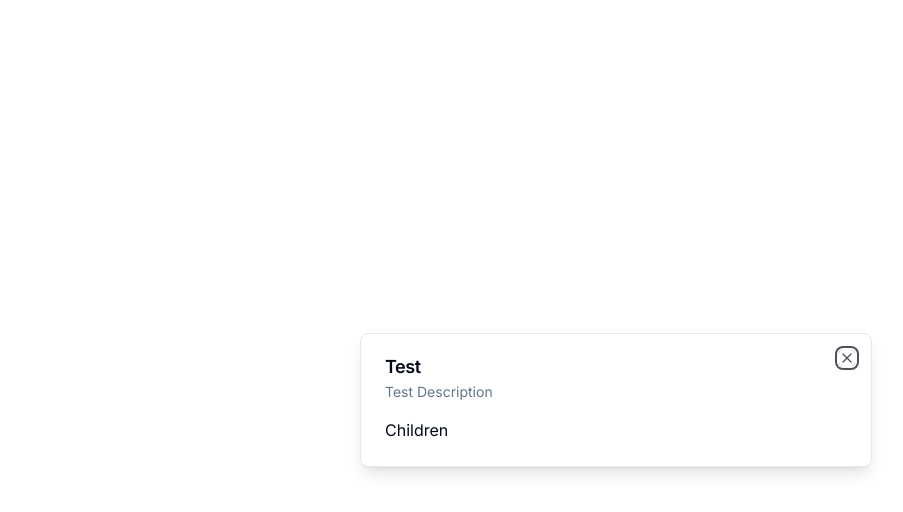
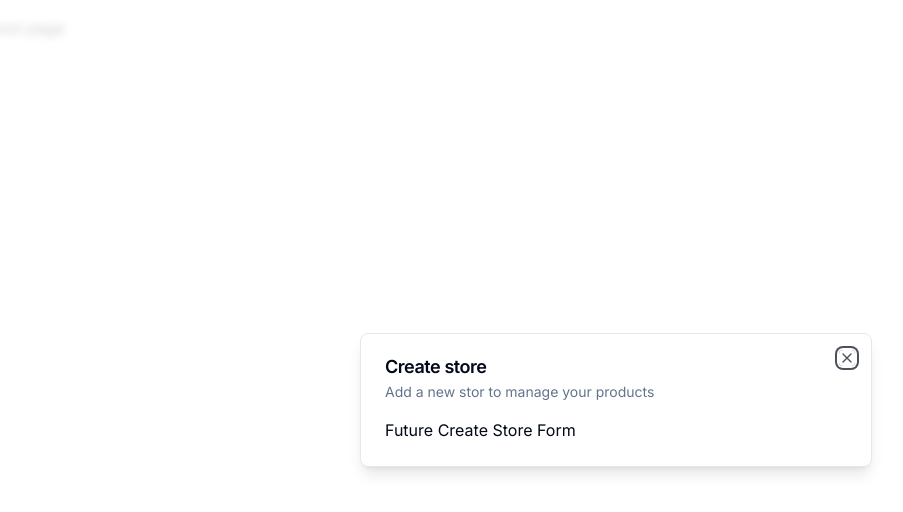
Before and after one commit to sheikhroman/ecommerce-admin, a Next.js app: page / in a window 1280 px wide. Shown: the top 512 px of the page, without its empty margins (24-927 px from the left). Built offline with nearby package versions, Linux system fonts and the light colour scheme.

Commit message:
hools provider done

```diff
--- a/app/(root)/page.tsx
+++ b/app/(root)/page.tsx
@@ -1,12 +1,21 @@
 "use client";
 import { Modal } from "@/components/ui/modal";
+import { useStoreModal } from "@/hooks/use-store-modal";
+import { useEffect } from "react";
 
-const SatupPage =()=> {
+const SatupPage = () => {
+  const onOpen = useStoreModal((state) => state.onOpen);
+  const isOpen = useStoreModal((state) => state.isOpen);
+  useEffect(() => {
+    if (!isOpen) {
+      onOpen();
+    }
+  }, [isOpen, onOpen]);
+
+
     return (
         <div className="p-4">
-        <Modal title="Test" description="Test Description" isOpen onClose={()=>{}}>
-        Children
-        </Modal>
+        root page
       </div>
     )
   }
--- a/app/layout.tsx
+++ b/app/layout.tsx
@@ -2,6 +2,8 @@
 import type { Metadata } from "next";
 import { Inter } from "next/font/google";
 import { ClerkProvider } from "@clerk/nextjs";
+import { ModalProvider } from "@/provider/modal-provider";
+
 const inter = Inter({ subsets: ["latin"] });
 
 export const metadata: Metadata = {
@@ -17,7 +19,10 @@
   return (
     <ClerkProvider>
       <html lang="en">
-        <body className={inter.className}>{children}</body>
+        <body className={inter.className}>
+          <ModalProvider />
+          {children}
+        </body>
       </html>
     </ClerkProvider>
   );
--- a/hooks/use-store-modal.tsx
+++ b/hooks/use-store-modal.tsx
@@ -5,7 +5,6 @@
     onClose: () => void;
 };
 export const useStoreModal = create<useStoreModalStore>((set) => ({
-    isOpen: () => set ({ isOpen: true }),
-    onClose: () => set ({ isOpen: false }),
-}))
-</useStoreModalStore >
+    isOpen: () => set({ isOpen: true }),
+    onClose: () => set({ onOpen: false }),
+}));
--- a/provider/modal-provider.tsx
+++ b/provider/modal-provider.tsx
@@ -0,0 +1,19 @@
+"use client";
+import { StoreModal } from "@/components/modals/store-modals";
+import { useEffect, useState } from "react";
+
+export const ModalProvider = () => {
+    const [isMounted, setIsMounted] = useState(false);
+
+    useEffect(() => {
+        setIsMounted(true);
+    }, []);
+    if (!isMounted) {
+        return null;
+    }
+    return (
+        <>
+    <StoreModal />
+        </>
+    )
+}
```
